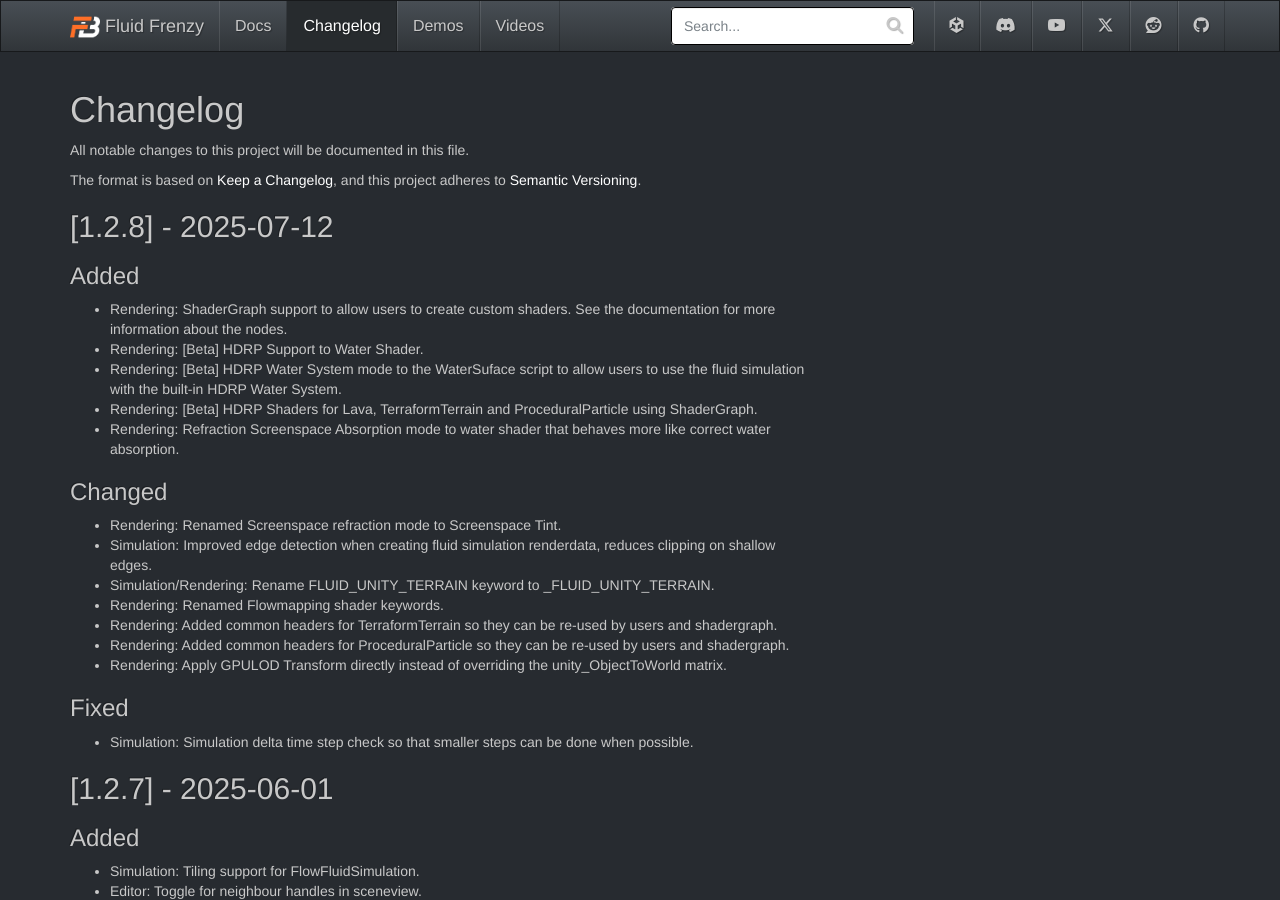
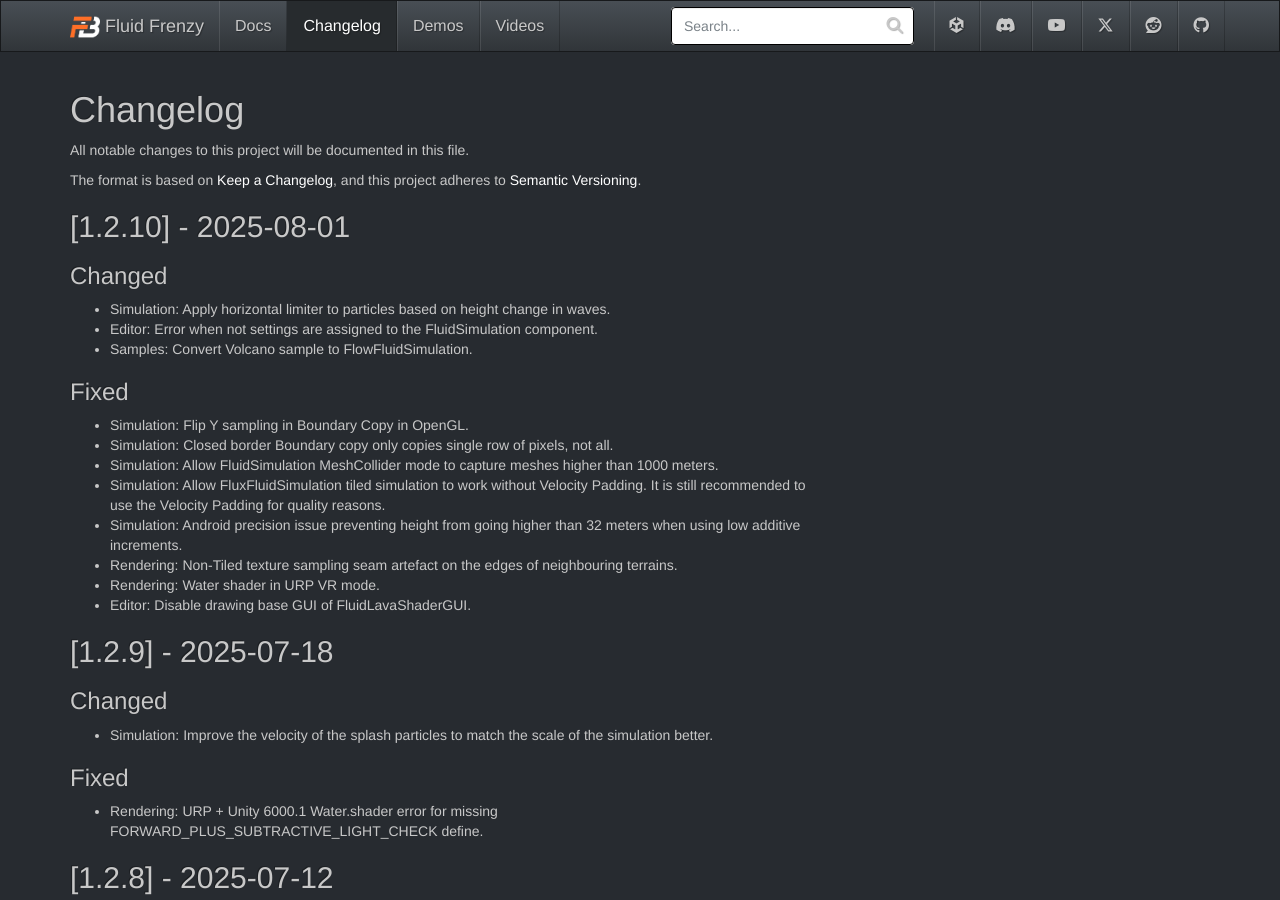
Before and after one commit to FrenzyByte/fluidfrenzy, a Jekyll site: the page built from _changelog/index.md, in a window 1280 px wide and 900 px high. Built offline with Jekyll 4.4.1, drawn with Linux system fonts in a browser that asks for light colours.

Commit message:
v1.2.9 and v1.2.10 changelog.

```diff
--- a/_changelog/index.md
+++ b/_changelog/index.md
@@ -9,6 +9,31 @@ All notable changes to this project will be documented in this file.
 
 The format is based on [Keep a Changelog](https://keepachangelog.com/en/1.1.0/),
 and this project adheres to [Semantic Versioning](https://semver.org/spec/v2.0.0.html).
+
+## [1.2.10] - 2025-08-01
+
+### Changed
+- Simulation: Apply horizontal limiter to particles based on height change in waves.
+- Editor: Error when not settings are assigned to the FluidSimulation component.
+- Samples: Convert Volcano sample to FlowFluidSimulation.
+
+### Fixed
+- Simulation: Flip Y sampling in Boundary Copy in OpenGL.
+- Simulation: Closed border Boundary copy only copies single row of pixels, not all.
+- Simulation: Allow FluidSimulation MeshCollider mode to capture meshes higher than 1000 meters.
+- Simulation: Allow FluxFluidSimulation tiled simulation to work without Velocity Padding. It is still recommended to use the Velocity Padding for quality reasons.
+- Simulation: Android precision issue preventing height from going higher than 32 meters when using low additive increments.
+- Rendering: Non-Tiled texture sampling seam artefact on the edges of neighbouring terrains.
+- Rendering: Water shader in URP VR mode.
+- Editor: Disable drawing base GUI of FluidLavaShaderGUI.
+
+## [1.2.9] - 2025-07-18
+
+### Changed
+- Simulation: Improve the velocity of the splash particles to match the scale of the simulation better.
+
+### Fixed
+- Rendering: URP + Unity 6000.1 Water.shader error for missing FORWARD_PLUS_SUBTRACTIVE_LIGHT_CHECK define.
 
 ## [1.2.8] - 2025-07-12
 
```
